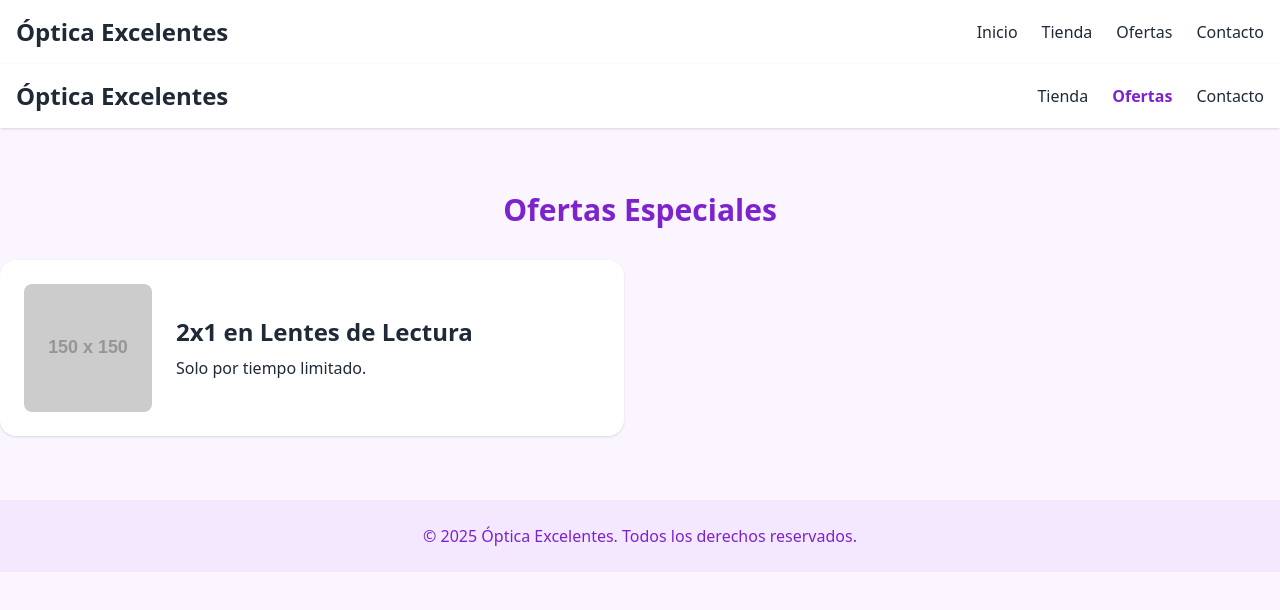
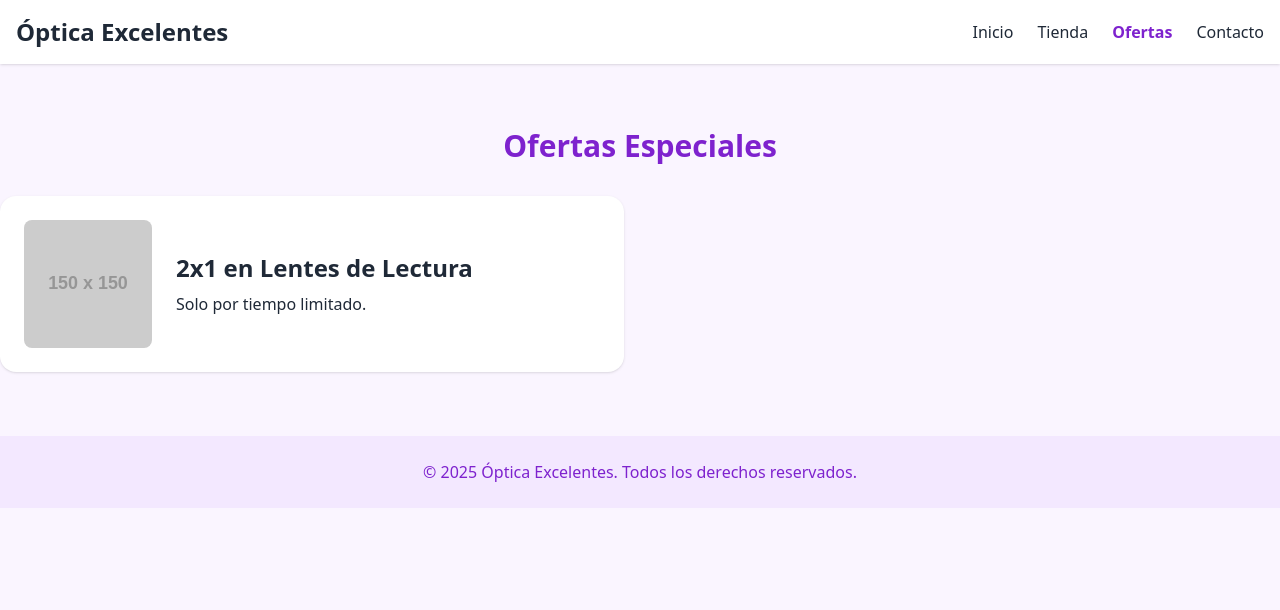
Before and after one commit to Jona07ldu/prueba, a plain HTML site: page ofertas.html in a window 1280 px wide. Drawn offline with nearby package versions, Linux system fonts and the light colour scheme; placeholder pictures from the web are drawn by us.

Commit message:
Update ofertas.html

```diff
--- a/ofertas.html
+++ b/ofertas.html
@@ -1,4 +1,3 @@
-<!-- OFERTAS: ofertas.html -->
 <!DOCTYPE html>
 <html lang="es">
 <head>
@@ -10,26 +9,13 @@
 </head>
 <body class="bg-purple-50 text-gray-800">
 
-    <header class="bg-white shadow">
-        <div class="container mx-auto flex items-center justify-between p-4">
-          <h1 class="text-2xl font-bold">Óptica Excelentes</h1>
-          <nav>
-            <ul class="flex space-x-6">
-              <li><a href="index.html"      class="hover:text-purple-600">Inicio</a></li>
-              <li><a href="tienda.html"     class="hover:text-purple-600">Tienda</a></li>
-              <li><a href="ofertas.html"    class="hover:text-purple-600">Ofertas</a></li>
-              <li><a href="contacto.html"   class="hover:text-purple-600">Contacto</a></li>
-            </ul>
-          </nav>
-        </div>
-      </header>
-
-  <!-- Header -->
+  <!-- Header único con navegación -->
   <header class="bg-white shadow">
     <div class="container mx-auto flex items-center justify-between p-4">
       <h1 class="text-2xl font-bold">Óptica Excelentes</h1>
       <nav>
         <ul class="flex space-x-6">
+          <li><a href="index.html" class="hover:text-purple-600">Inicio</a></li>
           <li><a href="tienda.html" class="hover:text-purple-600">Tienda</a></li>
           <li><a href="ofertas.html" class="text-purple-700 font-semibold">Ofertas</a></li>
           <li><a href="contacto.html" class="hover:text-purple-600">Contacto</a></li>
```
